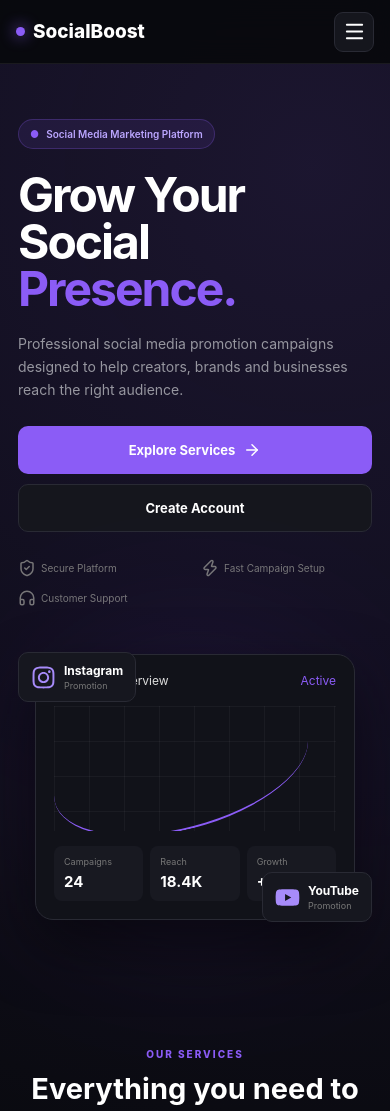
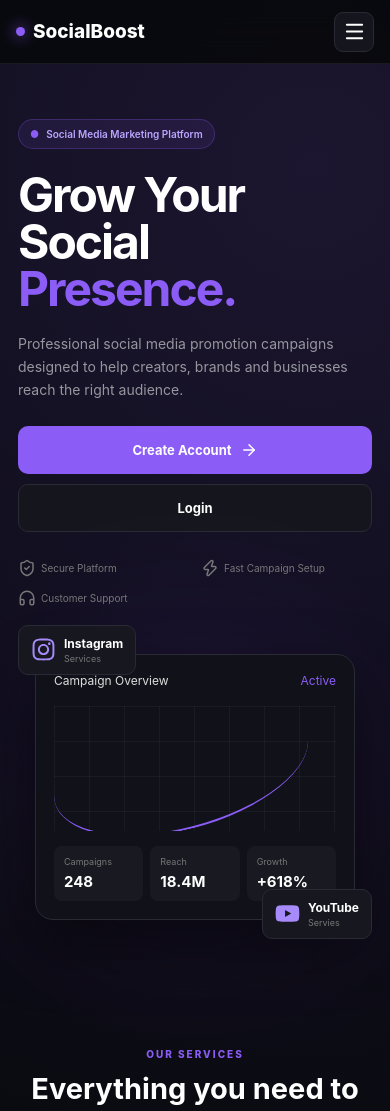
Before and after one commit to asmabhi755895/smm-backend, a React app in the folder frontend/: page / in a window 390 px wide. Shown: the top 1111 px of the page. Built offline with nearby package versions, Linux system fonts and the light colour scheme; the HTML template or start-up script is replaced by a standard one.

Commit message:
Update backend and frontend

```diff
--- a/frontend/src/App.css
+++ b/frontend/src/App.css
@@ -950,3 +950,44 @@ footer {
     bottom: 5px;
   }
 }
+
+/* Keep the floating social cards aligned outside the graph */
+.hero-card {
+  position: relative;
+  overflow: visible;
+}
+
+.dashboard-preview {
+  position: relative;
+  z-index: 1;
+}
+
+.floating-card {
+  position: absolute;
+  z-index: 3;
+}
+
+/* Instagram: upper-left outside the graph */
+.instagram-card {
+  top: 8%;
+  left: -7%;
+}
+
+/* YouTube: lower-right outside the graph */
+.youtube-card {
+  bottom: 8%;
+  right: -7%;
+}
+
+/* Prevent floating cards from overflowing on small screens */
+@media (max-width: 768px) {
+  .instagram-card {
+    left: 0;
+    top: -8%;
+  }
+
+  .youtube-card {
+    right: 0;
+    bottom: -4%;
+  }
+}
--- a/frontend/src/App.jsx
+++ b/frontend/src/App.jsx
@@ -44,15 +44,23 @@ function Home() {
   </div>
 
   {/* Desktop buttons */}
+
 <div className="nav-buttons">
-    <button className="login-btn">
+  <button
+    className="login-btn"
+    onClick={() => window.location.href = "/login"}
+  >
     Login
   </button>
 
-    <button className="register-btn">
+  <button
+    className="register-btn"
+    onClick={() => window.location.href = "/register"}
+  >
     Get Started
   </button>
 </div>
+
 
   {/* Mobile menu button */}
   <button
@@ -132,20 +140,24 @@ function Home() {
             reach the right audience.
           </p>
 
+
 <div className="hero-buttons">
   <button
     className="primary-btn"
-  onClick={() => window.location.href = "/services"}
+    onClick={() => window.location.href = "/register"}
   >
-  Explore Services
+    Create Account
     <ArrowRight size={18} />
   </button>
 
-            <button className="secondary-btn">
-              Create Account
+  <button
+    className="secondary-btn"
+    onClick={() => window.location.href = "/login"}
+  >
+    Login
   </button>
+</div>
 
-          </div>
 
 
           <div className="trust-row">
@@ -183,7 +195,7 @@ function Home() {
 
             <div>
               <strong>Instagram</strong>
-              <span>Promotion</span>
+              <span>Services</span>
             </div>
 
           </div>
@@ -196,7 +208,7 @@ function Home() {
 
             <div>
               <strong>YouTube</strong>
-              <span>Promotion</span>
+              <span>Servies</span>
             </div>
 
           </div>
@@ -231,7 +243,7 @@ function Home() {
                 </small>
 
                 <strong>
-                  24
+                  248
                 </strong>
               </div>
 
@@ -242,7 +254,7 @@ function Home() {
                 </small>
 
                 <strong>
-                  18.4K
+                  18.4M
                 </strong>
               </div>
 
@@ -253,7 +265,7 @@ function Home() {
                 </small>
 
                 <strong>
-                  +28%
+                  +618%
                 </strong>
               </div>
 
--- a/frontend/src/pages/Admin.jsx
+++ b/frontend/src/pages/Admin.jsx
@@ -17,7 +17,7 @@ function Admin() {
   });
 
   useEffect(() => {
-    fetch("http://localhost:5000/api/admin/stats")
+    fetch("https://socialboost-api-5ma2.onrender.com/api/admin/stats")
       .then((res) => res.json())
       .then((data) => setStats(data))
       .catch((error) => console.error("Stats error:", error));
--- a/frontend/src/pages/Dashboard.jsx
+++ b/frontend/src/pages/Dashboard.jsx
@@ -27,7 +27,7 @@ function Dashboard() {
       }
 
       try {
-        const response = await fetch("http://localhost:5000/api/auth/me", {
+        const response = await fetch("https://socialboost-api-5ma2.onrender.com/api/auth/me", {
           headers: {
             Authorization: `Bearer ${token}`
           }
@@ -65,7 +65,7 @@ useEffect(() => {
     }
 
     try {
-      const response = await fetch("http://localhost:5000/api/orders", {
+      const response = await fetch("https://socialboost-api-5ma2.onrender.com/api/orders", {
         headers: {
           Authorization: `Bearer ${token}`
         }
--- a/frontend/src/pages/Login.jsx
+++ b/frontend/src/pages/Login.jsx
@@ -17,7 +17,7 @@ function Login() {
     setLoading(true);
 
     try {
-      const response = await fetch("http://localhost:5000/api/auth/login", {
+      const response = await fetch("https://socialboost-api-5ma2.onrender.com/api/auth/login", {
         method: "POST",
         headers: {
           "Content-Type": "application/json"
--- a/frontend/src/pages/Order.jsx
+++ b/frontend/src/pages/Order.jsx
@@ -109,7 +109,7 @@ function Order() {
     setLoading(true);
 
     try {
-      const response = await fetch("http://localhost:5000/api/orders", {
+      const response = await fetch("https://socialboost-api-5ma2.onrender.com/api/orders", {
         method: "POST",
         headers: {
           "Content-Type": "application/json",
--- a/frontend/src/pages/Orders.jsx
+++ b/frontend/src/pages/Orders.jsx
@@ -20,7 +20,7 @@ function Orders() {
       }
 
       try {
-        const response = await fetch("http://localhost:5000/api/orders", {
+        const response = await fetch("https://socialboost-api-5ma2.onrender.com/api/orders", {
           headers: {
             Authorization: `Bearer ${token}`
           }
--- a/frontend/src/pages/Register.jsx
+++ b/frontend/src/pages/Register.jsx
@@ -18,7 +18,7 @@ function Register() {
     setLoading(true);
 
     try {
-      const response = await fetch("http://localhost:5000/api/auth/register", {
+      const response = await fetch("https://socialboost-api-5ma2.onrender.com/api/auth/register", {
         method: "POST",
         headers: {
           "Content-Type": "application/json"
--- a/frontend/src/pages/Wallet.jsx
+++ b/frontend/src/pages/Wallet.jsx
@@ -37,7 +37,7 @@ function Wallet() {
 
       try {
         const response = await fetch(
-          "http://localhost:5000/api/auth/me",
+          "https://socialboost-api-5ma2.onrender.com/api/auth/me",
           {
             headers: {
               Authorization: `Bearer ${token}`
@@ -96,7 +96,7 @@ function Wallet() {
 
     try {
       const response = await fetch(
-        "http://localhost:5000/api/wallet/upi-request",
+        "https://socialboost-api-5ma2.onrender.com/api/wallet/upi-request",
         {
           method: "POST",
           headers: {
```
Also changed, not shown: 2 other files (tests, documents, lock files or other folders). Lines whose indentation alone changed are shown as unchanged.
